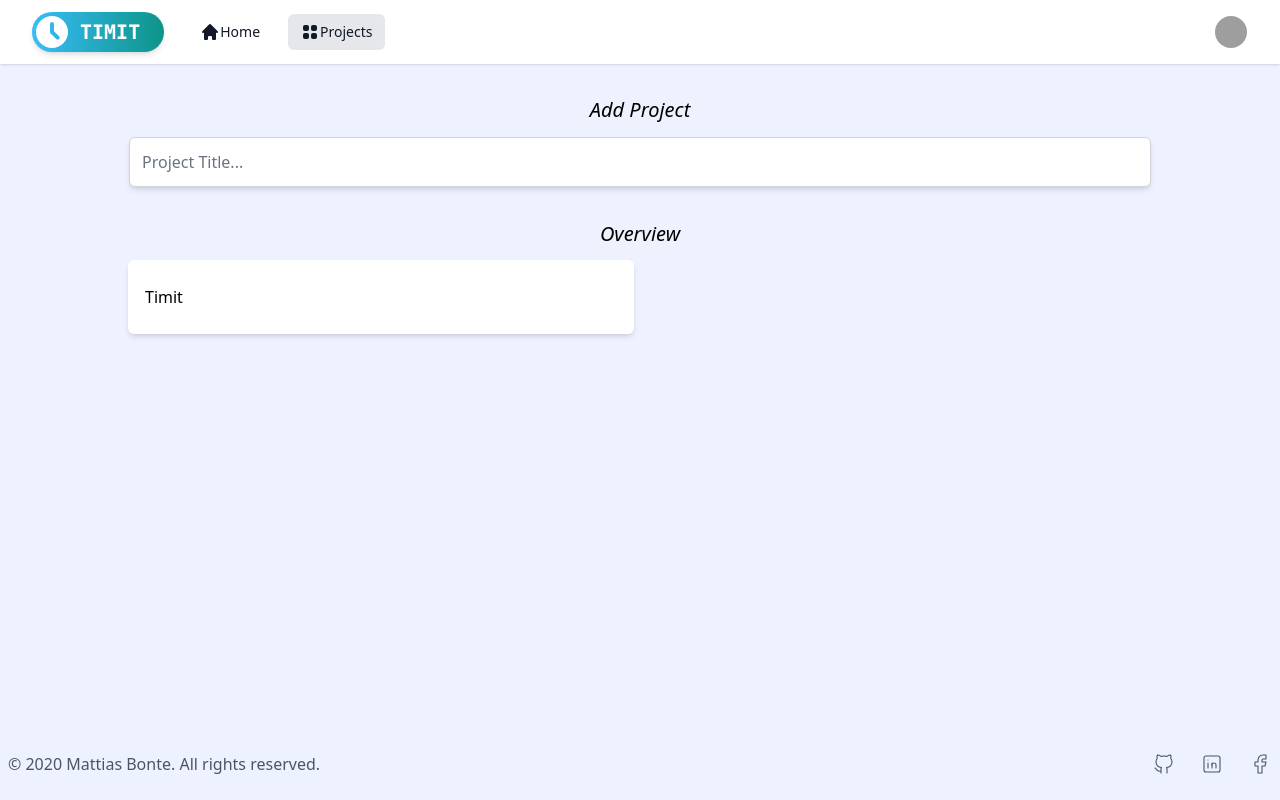
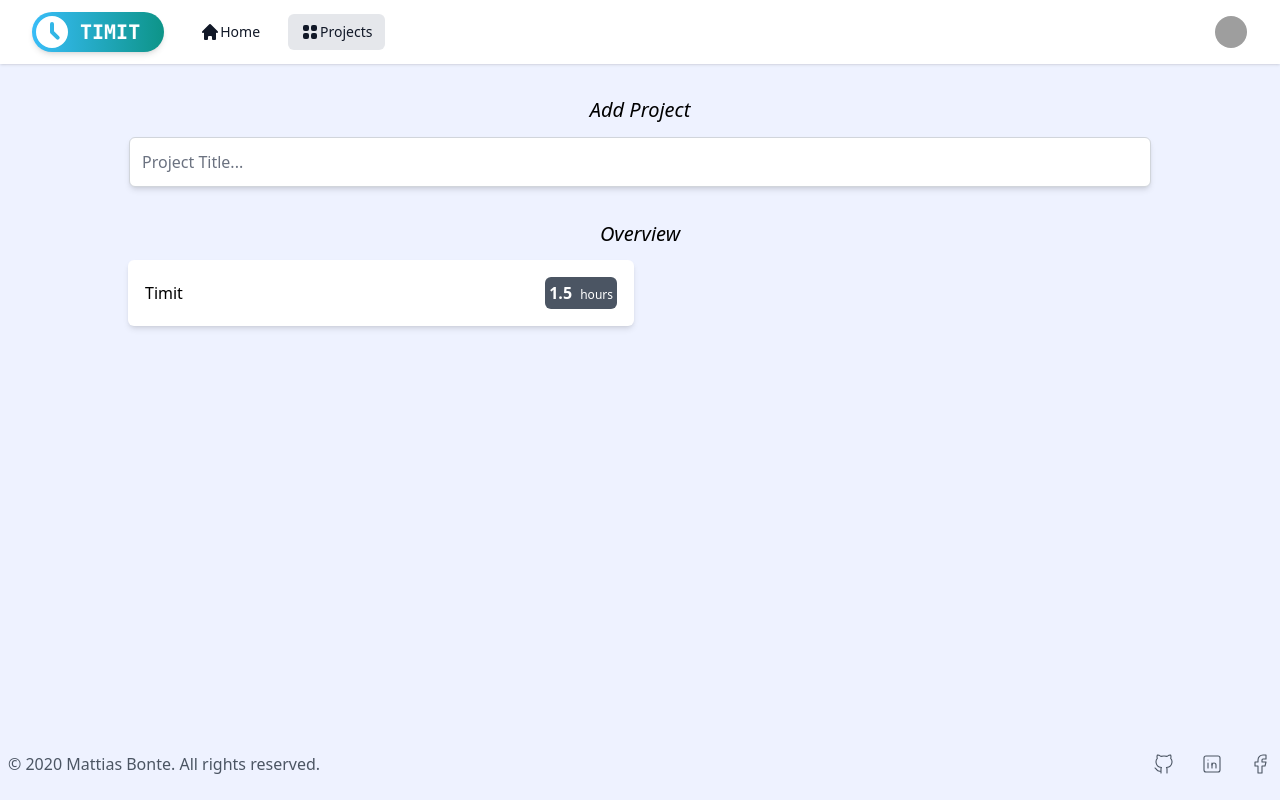
Before and after one commit to mattiasbonte/TIMIT-FE, a Vue app: page /overview in a window 1280 px wide. Built offline with nearby package versions, Linux system fonts and the light colour scheme; grey boxes are pictures that could not be loaded.

Commit message:
Add Project Total Time Functionality

```diff
--- a/src/components/Overview/Overview.vue
+++ b/src/components/Overview/Overview.vue
@@ -19,6 +19,7 @@
         <Preview
           v-for="project in this.$store.getters.getProjects"
           :key="project.id"
+          :project_id="project.id"
           :description="project.description"
           @click="navToProject(project.id)"
         />
--- a/src/components/Overview/components/Preview.vue
+++ b/src/components/Overview/components/Preview.vue
@@ -1,16 +1,35 @@
 <template>
-  <div class="preview">{{ description }}</div>
+  <div class="preview">
+    {{ description }}
+    <!-- Feature Total Time -->
+    <p class="feature__total-time">
+      {{ getProjectTotalTime }}
+      <span class="sm:hidden pl-1 text-xs font-thin">h</span>
+      <span class="sm:inline-flex hidden pl-1 text-xs font-thin">hours</span>
+    </p>
+  </div>
 </template>
 
 <script>
   export default {
-    props: { description: { type: String, required: true } },
+    props: {
+      description: { type: String, required: true },
+      project_id: { type: String, required: true },
+    },
+    computed: {
+      getProjectTotalTime() {
+        return this.$store.getters.getProjectTotalTime({
+          project_id: this.project_id,
+        });
+      },
+    },
   };
 </script>
 
 <style scoped>
   .preview {
-    @apply px-4 py-6 bg-white;
+    @apply flex justify-between items-center;
+    @apply px-4 py-4 bg-white;
     @apply border border-transparent;
     @apply rounded-md shadow-md cursor-pointer;
     @apply transform hover:shadow-lg hover:scale-101 hover:border-light-blue-600;
@@ -18,4 +37,11 @@
     @apply dark:text-white dark:bg-gray-800 dark:border-gray-500;
     @apply dark:hover:border-gray-300 dark:hover:bg-gray-900;
   }
+
+  .feature__total-time {
+    @apply p-1 py-3 whitespace-nowrap text-right w-auto;
+    @apply sm:py-1;
+    @apply rounded-md bg-gray-600 text-white font-bold;
+    @apply dark:bg-white dark:text-black;
+  }
 </style>
--- a/src/store/index.js
+++ b/src/store/index.js
@@ -74,6 +74,20 @@ export default createStore({
         (segment) => segment.id === payload.segment_id
       );
       return segment;
+    },
+    getProjectTotalTime: (state) => (payload) => {
+      const project = state.projects.find(
+        (project) => project.id === payload.project_id
+      );
+      let total_time = 0;
+      project.features.forEach((feature) => {
+        feature.segments.forEach((segment) => {
+          const start = dayjs(`${segment.start_date} ${segment.start_time}`);
+          const stop = dayjs(`${segment.stop_date} ${segment.stop_time}`);
+          total_time += (stop - start) / (1000 * 60 * 60);
+        });
+      });
+      return total_time;
     },
     getFeatureTotalTime: (state) => (payload) => {
       const project = state.projects.find(
```
